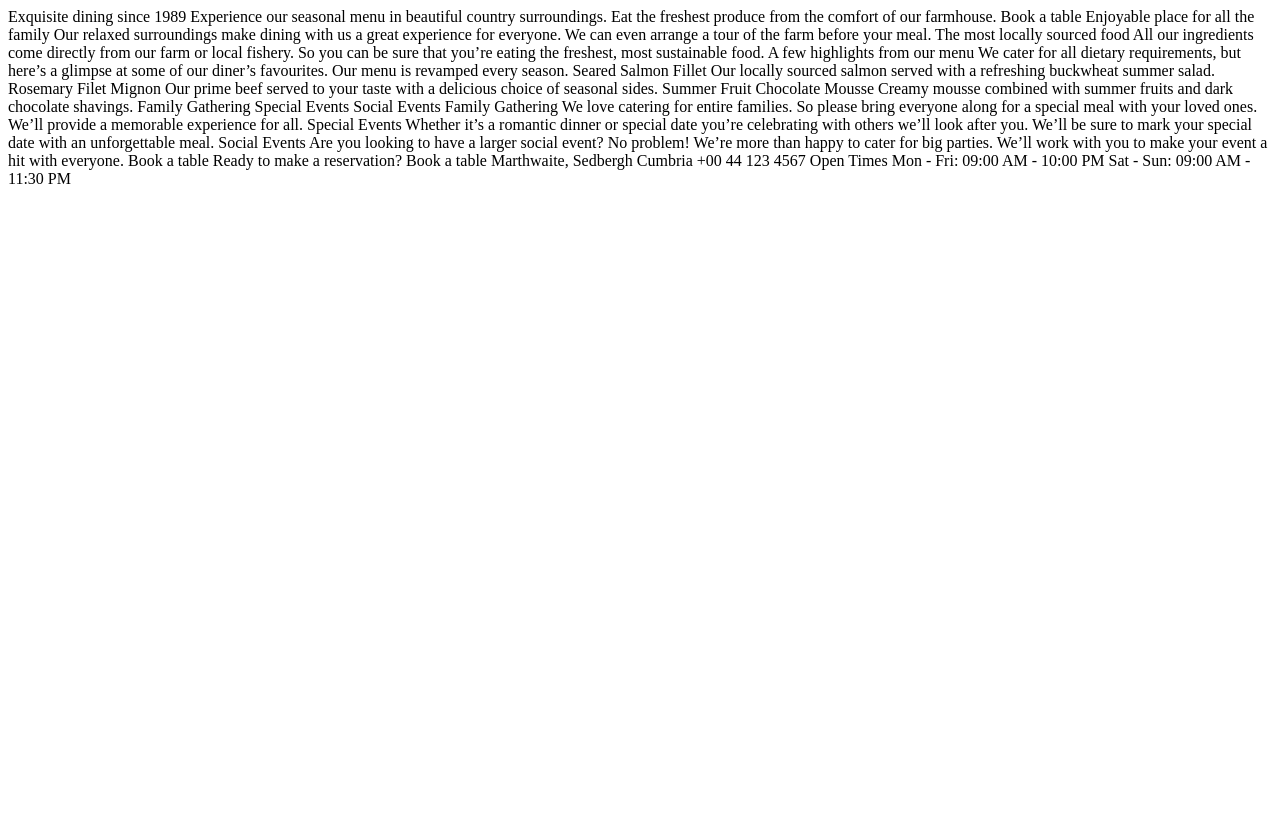
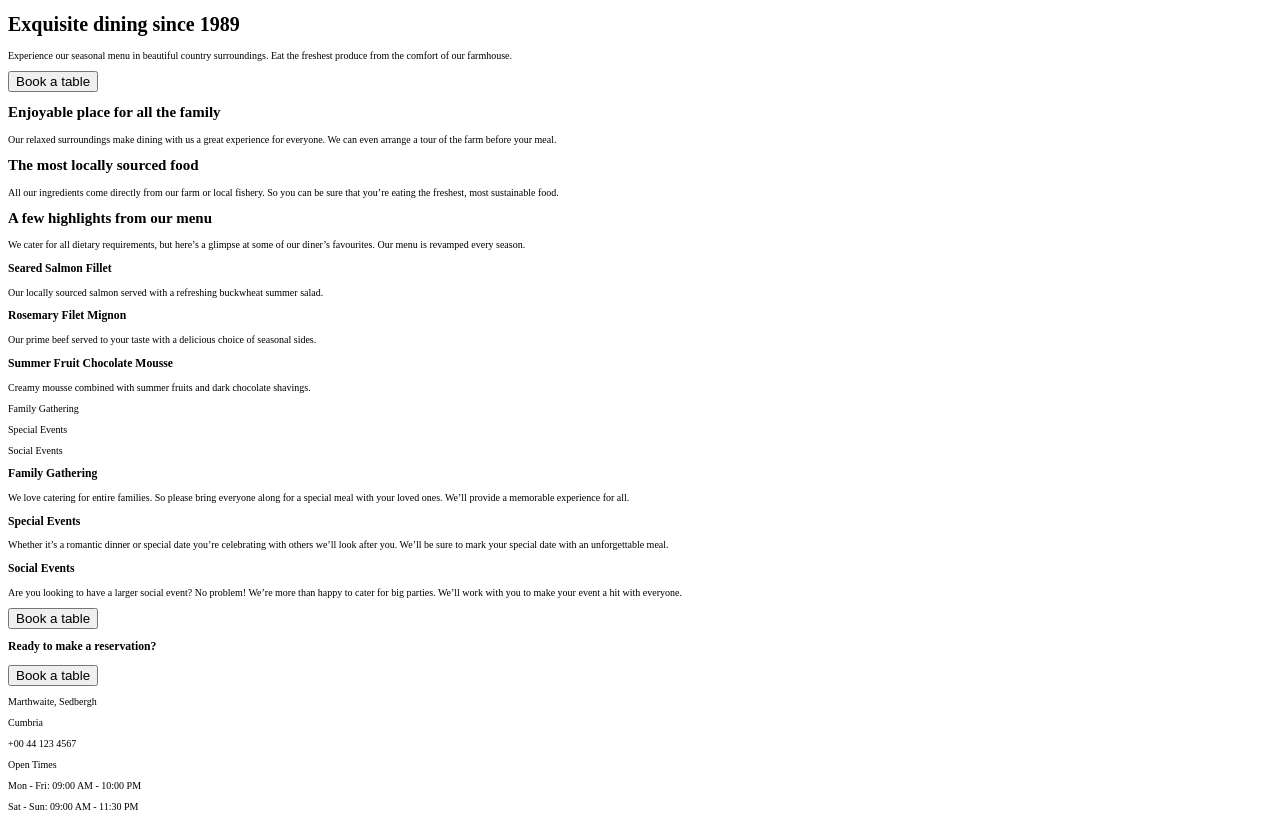
Before and after one commit to MauritzLM/dine-restaurant-website, a plain HTML site: page index.html in a window 1280 px wide. Before the commit the page ends 800 px from the top, so only its background shows below. Drawn offline with Linux system fonts and the light colour scheme.

Commit message:
added basic html structure

```diff
--- a/index.html
+++ b/index.html
@@ -7,83 +7,109 @@
 
   <link rel="icon" type="image/png" sizes="32x32" href="./images/favicon-32x32.png">
   <link rel="stylesheet" href="src/style.css">
-  <script src="/src/script.js"></script>
+  <script defer src="src/script.js"></script>
 
   <title>Frontend Mentor | Dine Website Challenge</title>
 </head>
 
 <body>
+  <header>
+    <picture></picture>
+    <h1>Exquisite dining since 1989</h1>
 
-  Exquisite dining since 1989
+    <p>Experience our seasonal menu in beautiful country surroundings. Eat the freshest produce from
+      the comfort of our farmhouse.</p>
 
-  Experience our seasonal menu in beautiful country surroundings. Eat the freshest produce from
-  the comfort of our farmhouse.
+    <button>Book a table</button>
 
-  Book a table
+  </header>
+  <main>
+    <div>
+      <div>
+        <picture></picture>
+        <h2>Enjoyable place for all the family</h2>
+
+        <p>Our relaxed surroundings make dining with us a great experience for everyone. We can even arrange
+          a tour of the farm before your meal.</p>
+      </div>
+
+      <div>
+        <picture></picture>
+        <h2>The most locally sourced food</h2>
+
+        <p>All our ingredients come directly from our farm or local fishery. So you can be sure that you’re
+          eating the freshest, most sustainable food.</p>
+      </div>
+    </div>
+
+    <section class="highlights">
+      <h2>A few highlights from our menu</h2>
+
+      <p>We cater for all dietary requirements, but here’s a glimpse at some of our diner’s favourites.
+        Our menu is revamped every season.</p>
+
+      <div>
+        <h3>Seared Salmon Fillet</h3>
+        <p>Our locally sourced salmon served with a refreshing buckwheat summer salad.</p>
+      </div>
+
+      <div>
+        <h3>Rosemary Filet Mignon</h3>
+        <p>Our prime beef served to your taste with a delicious choice of seasonal sides.</p>
+      </div>
+
+      <div>
+        <h3>Summer Fruit Chocolate Mousse</h3>
+        <p>Creamy mousse combined with summer fruits and dark chocolate shavings.</p>
+      </div>
+    </section>
+
+    <div class="events">
+      <div>
+        <p>Family Gathering</p>
+        <p>Special Events</p>
+        <p>Social Events</p>
+      </div>
+
+      <div>
+        <h3>Family Gathering</h3>
+        <p>We love catering for entire families. So please bring everyone along for a special meal with your
+          loved ones. We’ll provide a memorable experience for all.</p>
+      </div>
+
+      <div>
+        <h3>Special Events</h3>
+        <p>Whether it’s a romantic dinner or special date you’re celebrating with others we’ll look after you.
+          We’ll be sure to mark your special date with an unforgettable meal.</p>
+      </div>
+
+      <div>
+        <h3>Social Events</h3>
+        <p>Are you looking to have a larger social event? No problem! We’re more than happy to cater for big
+          parties. We’ll work with you to make your event a hit with everyone.</p>
+      </div>
+
+      <button>Book a table</button>
+    </div>
 
 
+    <div>
+      <h3>Ready to make a reservation?</h3>
 
-  Enjoyable place for all the family
+      <button>Book a table</button>
+    </div>
+  </main>
 
-  Our relaxed surroundings make dining with us a great experience for everyone. We can even arrange
-  a tour of the farm before your meal.
+  <footer>
+    <p>Marthwaite, Sedbergh</p>
+    <p>Cumbria</p>
+    <p>+00 44 123 4567</p>
 
-  The most locally sourced food
+    <p>Open Times</p>
+    <p>Mon - Fri: 09:00 AM - 10:00 PM</p>
+    <p>Sat - Sun: 09:00 AM - 11:30 PM</p>
 
-  All our ingredients come directly from our farm or local fishery. So you can be sure that you’re
-  eating the freshest, most sustainable food.
-
-
-
-  A few highlights from our menu
-
-  We cater for all dietary requirements, but here’s a glimpse at some of our diner’s favourites.
-  Our menu is revamped every season.
-
-  Seared Salmon Fillet
-  Our locally sourced salmon served with a refreshing buckwheat summer salad.
-
-  Rosemary Filet Mignon
-  Our prime beef served to your taste with a delicious choice of seasonal sides.
-
-  Summer Fruit Chocolate Mousse
-  Creamy mousse combined with summer fruits and dark chocolate shavings.
-
-
-
-  Family Gathering
-  Special Events
-  Social Events
-
-  Family Gathering
-  We love catering for entire families. So please bring everyone along for a special meal with your
-  loved ones. We’ll provide a memorable experience for all.
-
-  Special Events
-  Whether it’s a romantic dinner or special date you’re celebrating with others we’ll look after you.
-  We’ll be sure to mark your special date with an unforgettable meal.
-
-  Social Events
-  Are you looking to have a larger social event? No problem! We’re more than happy to cater for big
-  parties. We’ll work with you to make your event a hit with everyone.
-
-  Book a table
-
-
-
-  Ready to make a reservation?
-
-  Book a table
-
-
-
-  Marthwaite, Sedbergh
-  Cumbria
-  +00 44 123 4567
-
-  Open Times
-  Mon - Fri: 09:00 AM - 10:00 PM
-  Sat - Sun: 09:00 AM - 11:30 PM
+  </footer>
 
 </body>
 
--- a/src/style.css
+++ b/src/style.css
@@ -0,0 +1,7 @@
+* {
+    box-sizing: border-box;
+}
+
+html {
+    font-size: 10px;
+}
```
Also changed, not shown: booking.html (+30 -18 lines).
